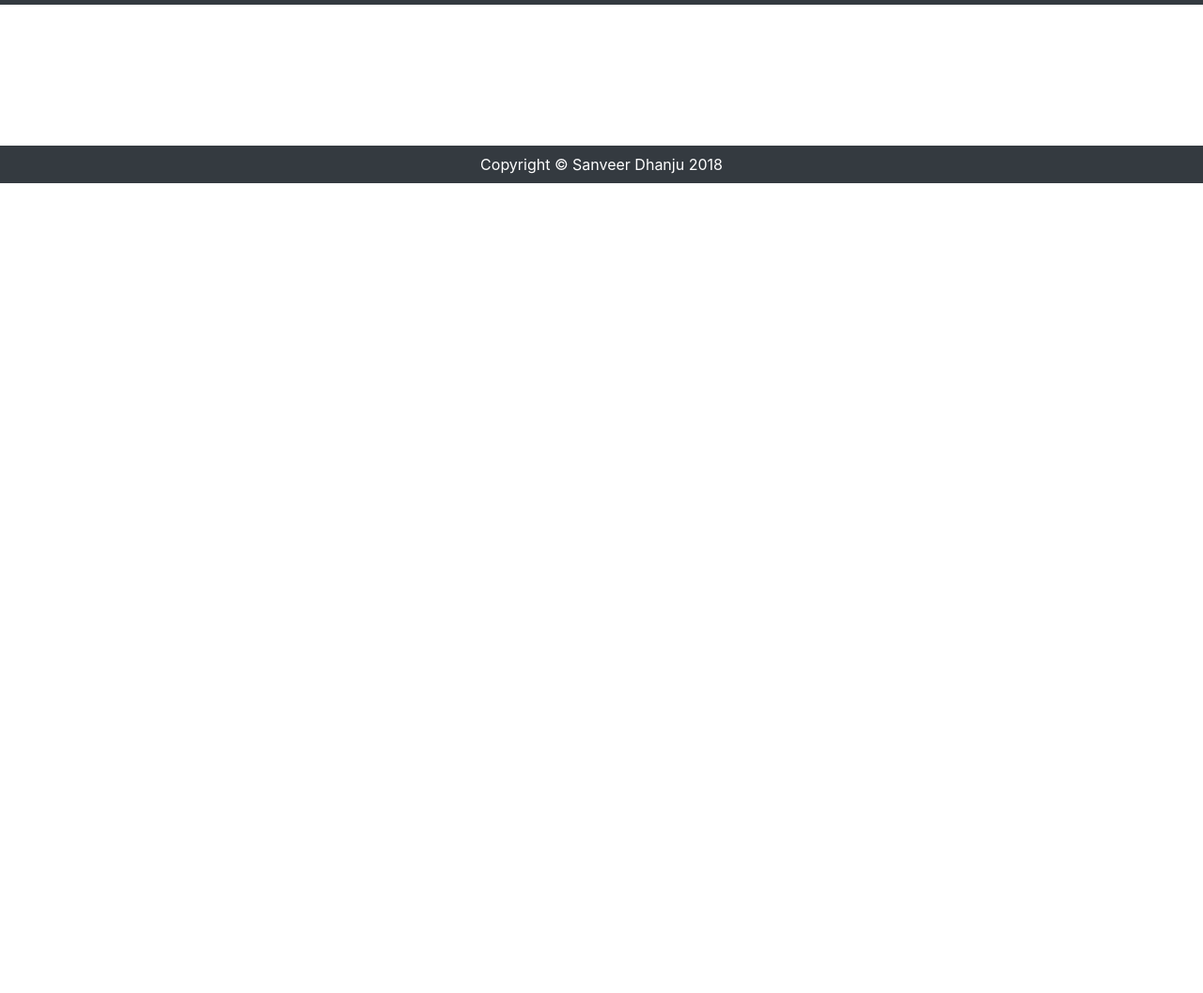
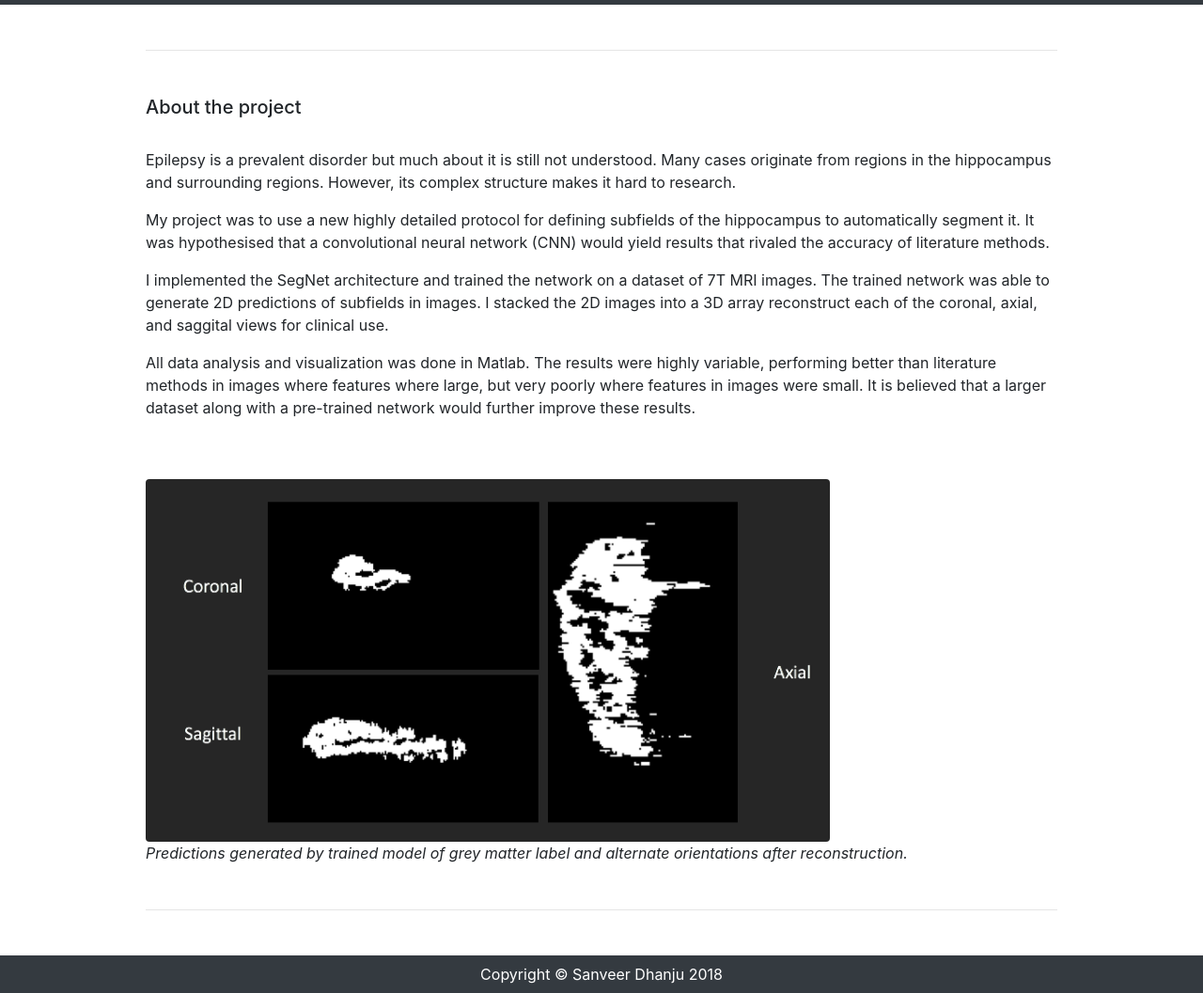
Before and after one commit to SanveerD/my-site, a plain HTML site: page cnn.html in a window 1280 px wide. Shown: the part 51-1108 px from the top of the page at 94% size. Before the commit the page ends 800 px from the top, so only its background shows below. Drawn offline with Linux system fonts and the light colour scheme.

Commit message:
CNN Update

```diff
--- a/cnn.html
+++ b/cnn.html
@@ -45,8 +45,23 @@
     </nav>
 
 
+      <div class="container">
+          <hr>
+      <h5>About the project</h5> <br>
+          <p>Epilepsy is a prevalent disorder but much about it is still not understood. Many cases originate from regions in the hippocampus and surrounding regions. However, its complex structure makes it hard to research.</p>
 
-      <div class="horizontalgap"></div>
+<p>My project was to use a new highly detailed protocol for defining subfields of the hippocampus to automatically segment it. It was hypothesised that a convolutional neural network (CNN) would yield results that rivaled the accuracy of literature methods. </p>
+
+<p>I implemented the SegNet architecture and trained the network on a dataset of 7T MRI images. The trained network was able to generate 2D predictions of subfields in images. I stacked the 2D images into a 3D array reconstruct each of the coronal, axial, and saggital views for clinical use.</p>
+
+<p>All data analysis and visualization was done in Matlab. The results were highly variable, performing better than literature methods in images where features where large, but very poorly where features in images were small. It is believed that a larger dataset along with a pre-trained network would further improve these results.
+</p>
+          <br><br>
+            <img class="img-fluid rounded mb-3 mb-md-0" src="assets\CNN\reconstruction.png" alt="">
+          <p><i>Predictions generated by trained model of grey matter label and alternate orientations after reconstruction.</i></p>
+          <hr>
+      </div>
+
 
     <!-- Footer -->
     <footer class="py-2 bg-dark">
```
Also changed, not shown: projects.html (+2 -2 lines), assets/CNN/reconstruction.png (added), 2 other files.
